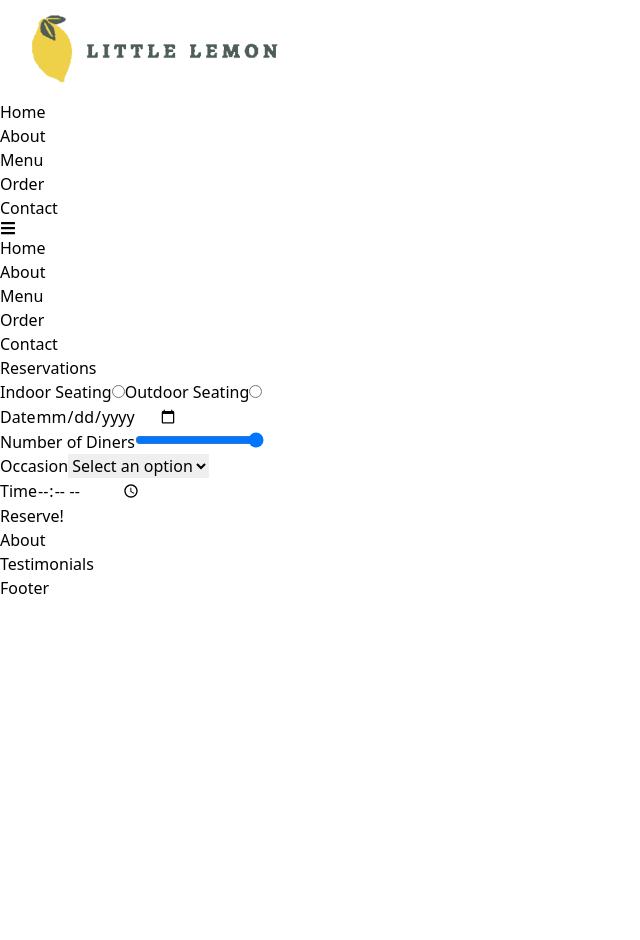
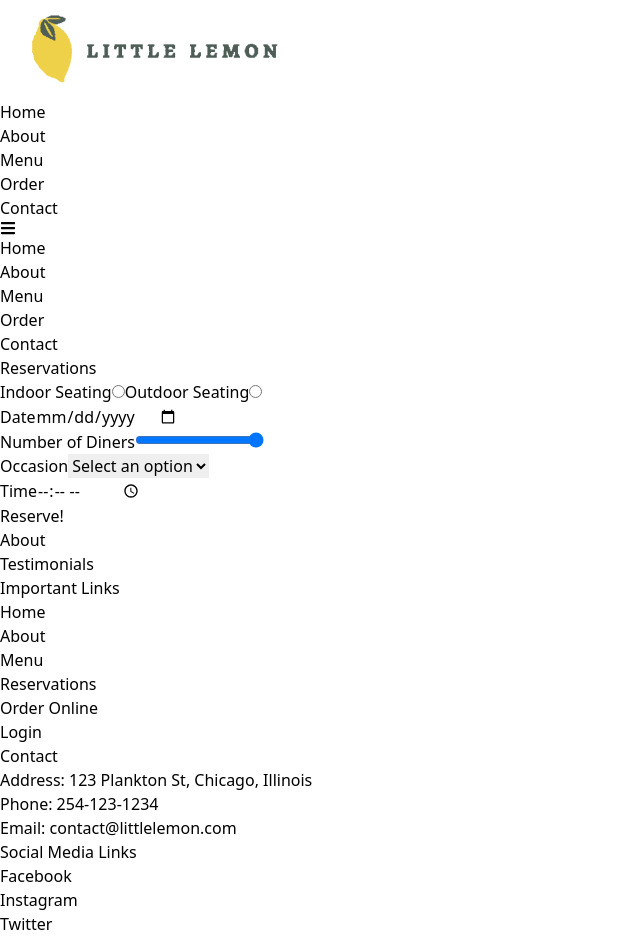
Before and after one commit to Volatery/little-lemon-capstone, a React (Vite) app: page /reserve in a window 1280 px wide. Shown: the top 940 px of the page, without its empty margins (0-640 px from the left). Before the commit the page ends 800 px from the top, so only its background shows below. Built offline with nearby package versions, Linux system fonts and the light colour scheme.

Commit message:
Update Footer.jsx

```diff
--- a/src/components/Footer.jsx
+++ b/src/components/Footer.jsx
@@ -2,7 +2,38 @@ import React from 'react'
 
 const Footer = () => {
   return (
-    <div>Footer</div>
+    <footer className='flex justify-center border-t-2 mt-4 mb-4 px-16'>
+      <div className='grid md:grid-cols-3 gap-8'>
+        <div>
+          <h1 className='font-semibold text-xl'>Important Links</h1>
+          <ul>
+            <li>Home</li>
+            <li>About</li>
+            <li>Menu</li>
+            <li>Reservations</li>
+            <li>Order Online</li>
+            <li>Login</li>
+          </ul>
+        </div>
+        <div>
+          <h1 className='font-semibold text-xl'>Contact</h1>
+          <ul>
+            <li>Address: 123 Plankton St, Chicago, Illinois</li>
+            <li>Phone: 254-123-1234</li>
+            <li>Email: contact@littlelemon.com</li>
+          </ul>
+        </div>
+        <div>
+          <h1 className='font-semibold text-xl'>Social Media Links</h1>
+          <ul>
+            <li>Facebook</li>
+            <li>Instagram</li>
+            <li>Twitter</li>
+            <li>YouTube</li>
+          </ul>
+        </div>
+      </div>
+    </footer>
   )
 }
 
```
